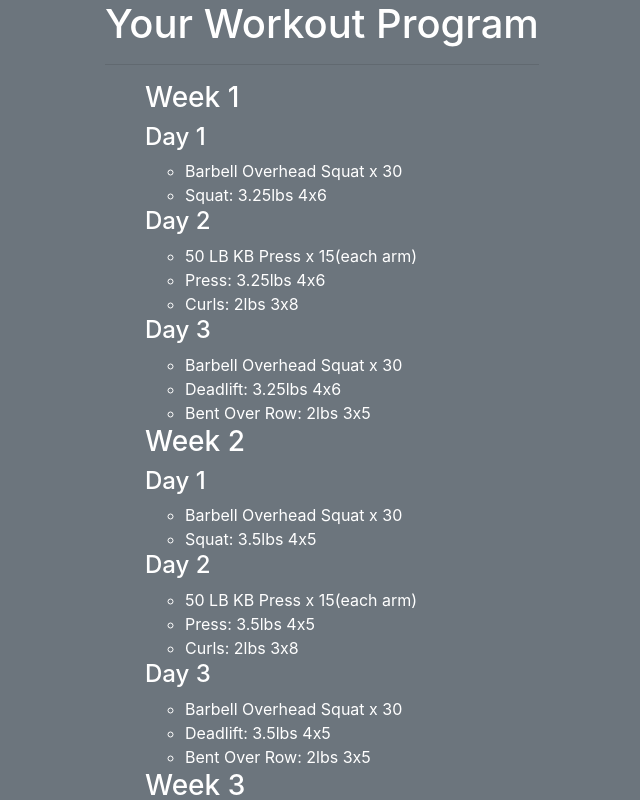
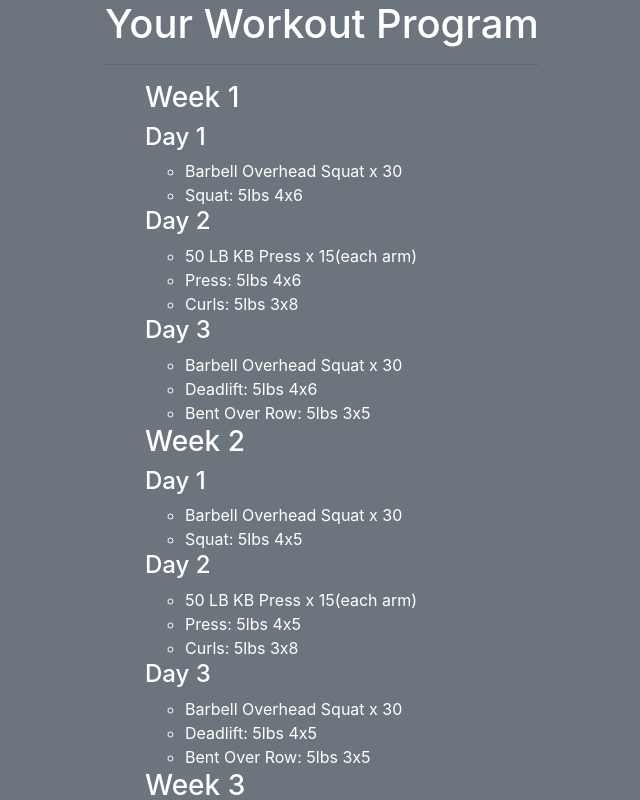
Before and after one commit to mcred89/js-power-site, a React (Create React App) app: page / in a window 1280 px wide. Both pictures are taken after typing "5", "5", "5" into the empty fields and a click on the button "Submit". Shown: the top 800 px of the page, without its empty margins (345-985 px from the left). Built offline with nearby package versions, Linux system fonts and the light colour scheme.

Commit message:
Round weights to nearest 5

```diff
--- a/src/MaxesForm.js
+++ b/src/MaxesForm.js
@@ -154,13 +154,13 @@ export class MaxesForm extends Component {
                 )
                 lifts.push(
                     <li>
-                        {`${mainLift}: ${mainLiftMax * percent}lbs ${reps}`}
+                        {`${mainLift}: ${Math.ceil(mainLiftMax * percent / 5) * 5}lbs ${reps}`}
                     </li>
                 )
                 if ( j !== 0 ) {
                     lifts.push(
                         <li>
-                            {`${accessory}: ${mainLiftMax * .4}lbs ${accessoryReps}`}
+                            {`${accessory}: ${Math.ceil(mainLiftMax * .4 / 5) * 5}lbs ${accessoryReps}`}
                         </li>
                     )
                 }
```
